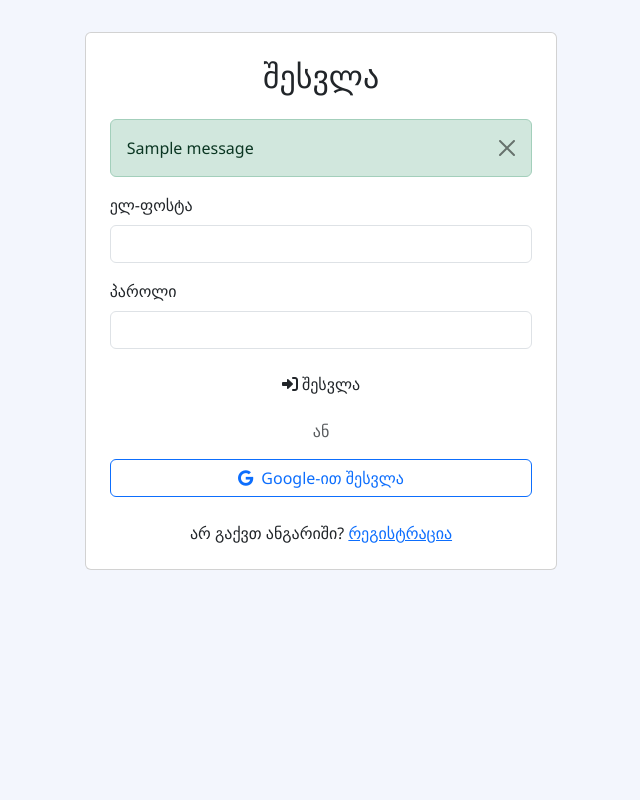
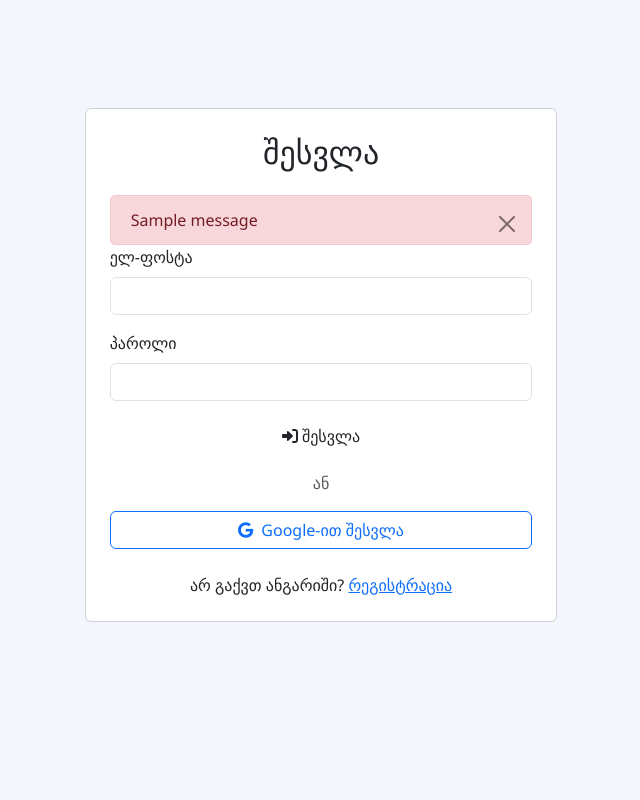
Before and after one commit to SandroNizharadze/Jobsy, a Django app: page /login/?next=/employer/home/ in a window 1280 px wide. Shown: the part 82-882 px from the top of the page, without its empty margins (319-959 px from the left). Run offline with Django 5.2, Linux system fonts and the light colour scheme; tables that the repository leaves empty hold one stand-in row (values such as "Sample post"); one stand-in notice (Sample message) is shown.

Commit message:
Fix company size dropdown and improve alert behavior

```diff
--- a/core/templates/core/base.html
+++ b/core/templates/core/base.html
@@ -219,6 +219,32 @@
             color: rgba(255,255,255,0.4);
             margin: 0 0.2rem;
         }
+
+        /* Alert styling */
+        .alert-fixed-height {
+            min-height: 60px; /* Fixed height for alerts */
+            transition: all 0.3s ease;
+            margin-bottom: 1rem;
+        }
+
+        .alert {
+            background-color: #f8d7da; /* Always red background */
+            color: #721c24; /* Dark red text */
+            border: 1px solid #f5c6cb;
+            border-radius: 5px;
+            padding: 12px 20px;
+            margin-bottom: 0;
+        }
+
+        .alert-danger {
+            font-weight: 500;
+        }
+
+        /* When no alerts are present */
+        .alert-fixed-height:empty {
+            min-height: 0;
+            margin-bottom: 0;
+        }
     </style>
     {% block extra_head %}{% endblock %}
 </head>
@@ -296,15 +322,15 @@
 
     <div class="main-bg">
         <div class="main-container">
+            <div id="alert-container" class="alert-fixed-height">
                 {% if messages %}
-            <div id="alert-container">
                     {% for message in messages %}
-                    <div class="alert alert-{{ message.tags }} fade show auto-dismiss" role="alert">
+                        <div class="alert alert-danger fade show auto-dismiss" role="alert">
                             {{ message }}
                         </div>
                     {% endfor %}
+                {% endif %}
             </div>
-            {% endif %}
             {% block content %}{% endblock %}
         </div>
     </div>
@@ -316,18 +342,26 @@
     document.addEventListener('DOMContentLoaded', function() {
         // Auto-dismiss alerts after 4 seconds
         const alerts = document.querySelectorAll('.auto-dismiss');
-        alerts.forEach(function(alert) {
+        if (alerts.length > 0) {
             setTimeout(function() {
                 // Fade out gradually
+                alerts.forEach(function(alert) {
                     alert.style.transition = 'opacity 1s';
                     alert.style.opacity = '0';
+                });
 
-                // Remove from DOM after fade out
+                // Keep the height but hide content
                 setTimeout(function() {
-                    alert.remove();
+                    alerts.forEach(function(alert) {
+                        alert.style.visibility = 'hidden';
+                    });
                 }, 1000);
             }, 4000); // 4 seconds before fade out begins
-        });
+        } else {
+            // If no alerts, remove the height of the container
+            document.getElementById('alert-container').style.minHeight = '0';
+            document.getElementById('alert-container').style.marginBottom = '0';
+        }
 
         // Ensure Bootstrap's navbar toggler works properly
         var navbarToggler = document.querySelector('.navbar-toggler');
```
Also changed, not shown: core/models.py (+10 -1 lines), core/migrations/0009_alter_employerprofile_company_size.py (added). Lines whose indentation alone changed are shown as unchanged.
